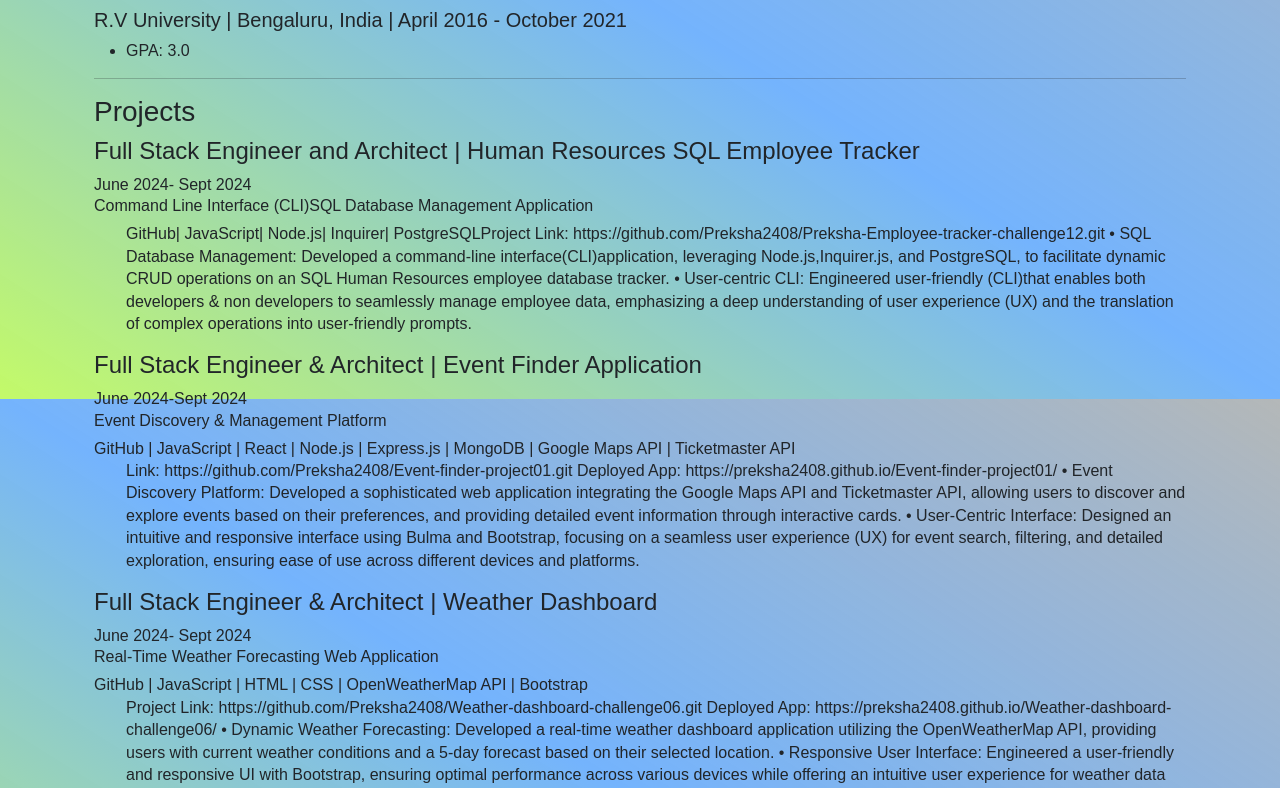
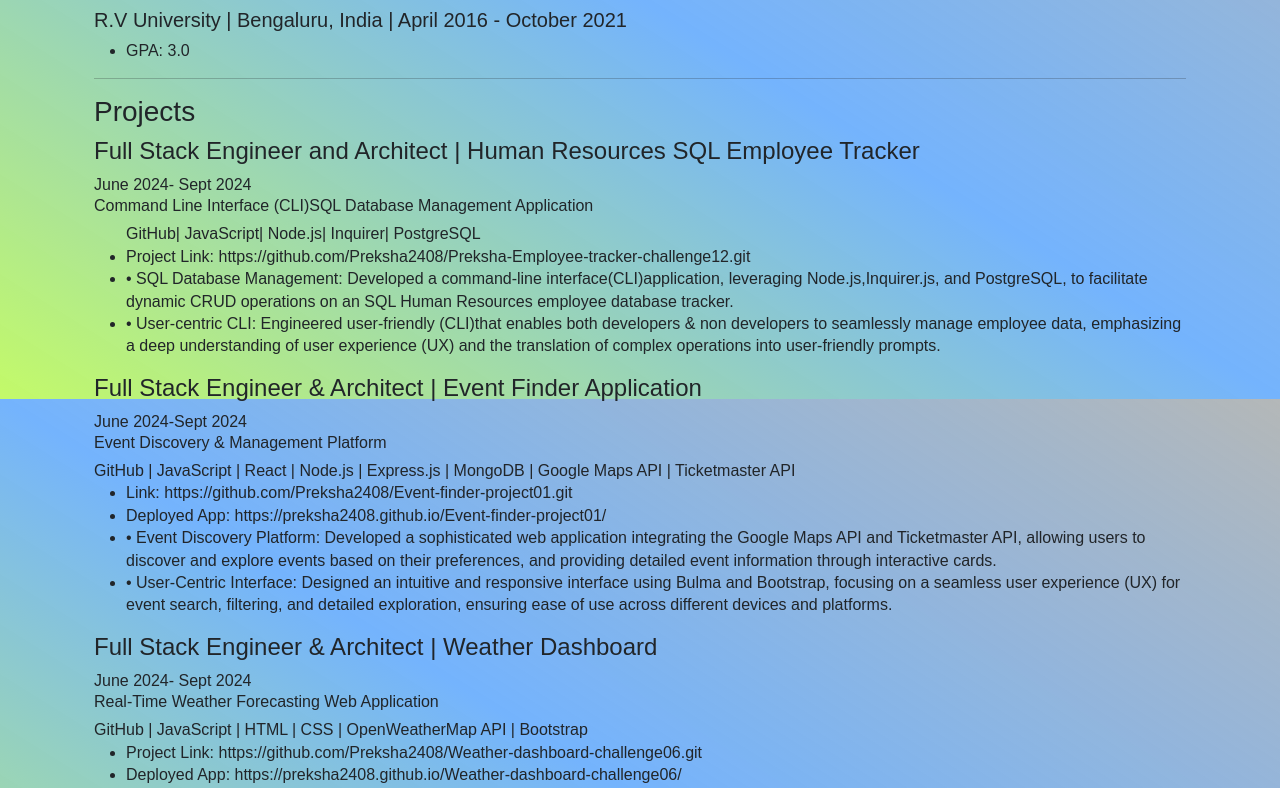
Before and after one commit to Preksha2408/Preksha-React-portfolio-challenge20, a React (Create React App) app: page /Resume in a window 1280 px wide. Shown: the part 2001-2789 px from the top of the page. Built offline with nearby package versions, Linux system fonts and the light colour scheme.

Commit message:
Added some rows and colums

```diff
--- a/src/components/Resume.jsx
+++ b/src/components/Resume.jsx
@@ -134,39 +134,39 @@ function Resume() {
               <h4>Full Stack Engineer and Architect | Human Resources SQL Employee Tracker    </h4>                                                                              June 2024- Sept 2024
               <h6>Command Line Interface (CLI)SQL Database Management Application         </h6>
               <ul>                                                                         GitHub| JavaScript| Node.js| Inquirer| PostgreSQL
-              <a href>Project Link: https://github.com/Preksha2408/Preksha-Employee-tracker-challenge12.git </a>
-                •	SQL Database Management: Developed a command-line interface(CLI)application, leveraging Node.js,Inquirer.js, and PostgreSQL, to facilitate dynamic CRUD operations on an SQL Human Resources employee database tracker.
-                •	User-centric CLI: Engineered user-friendly (CLI)that enables both developers & non developers to seamlessly manage employee data, emphasizing a deep understanding of user experience (UX) and the translation of complex operations into user-friendly prompts.
+              <li><a href>Project Link: https://github.com/Preksha2408/Preksha-Employee-tracker-challenge12.git </a></li>
+                <li>•	SQL Database Management: Developed a command-line interface(CLI)application, leveraging Node.js,Inquirer.js, and PostgreSQL, to facilitate dynamic CRUD operations on an SQL Human Resources employee database tracker.</li>
+                <li>•	User-centric CLI: Engineered user-friendly (CLI)that enables both developers & non developers to seamlessly manage employee data, emphasizing a deep understanding of user experience (UX) and the translation of complex operations into user-friendly prompts.</li>
               </ul>
               <h4>Full Stack Engineer & Architect | Event Finder Application     </h4>                                                                                                                     June 2024-Sept 2024
               <h6>Event Discovery & Management Platform         </h6>                        GitHub | JavaScript | React | Node.js | Express.js | MongoDB | Google Maps API | Ticketmaster API
               <ul>
-              <a href> Link: https://github.com/Preksha2408/Event-finder-project01.git </a>
-              <a href> Deployed App: https://preksha2408.github.io/Event-finder-project01/ </a>
-                •	Event Discovery Platform: Developed a sophisticated web application integrating the Google Maps API and Ticketmaster API, allowing users to discover and explore events based on their preferences, and providing detailed event information through interactive cards.
-                •	User-Centric Interface: Designed an intuitive and responsive interface using Bulma and Bootstrap, focusing on a seamless user experience (UX) for event search, filtering, and detailed exploration, ensuring ease of use across different devices and platforms.
+              <li><a href> Link: https://github.com/Preksha2408/Event-finder-project01.git </a></li>
+              <li><a href> Deployed App: https://preksha2408.github.io/Event-finder-project01/ </a></li>
+                <li>•	Event Discovery Platform: Developed a sophisticated web application integrating the Google Maps API and Ticketmaster API, allowing users to discover and explore events based on their preferences, and providing detailed event information through interactive cards.</li>
+                <li>•	User-Centric Interface: Designed an intuitive and responsive interface using Bulma and Bootstrap, focusing on a seamless user experience (UX) for event search, filtering, and detailed exploration, ensuring ease of use across different devices and platforms.</li>
               </ul>
               <h4>Full Stack Engineer & Architect | Weather Dashboard         </h4>                                                                                                                         June 2024- Sept 2024
               <h6>Real-Time Weather Forecasting Web Application            </h6>
               GitHub | JavaScript | HTML | CSS | OpenWeatherMap API | Bootstrap
               <ul>
-                <a href>Project Link: https://github.com/Preksha2408/Weather-dashboard-challenge06.git </a>
-                <a href>Deployed App: https://preksha2408.github.io/Weather-dashboard-challenge06/ </a>
+                <li><a href>Project Link: https://github.com/Preksha2408/Weather-dashboard-challenge06.git </a></li>
+                <li><a href>Deployed App: https://preksha2408.github.io/Weather-dashboard-challenge06/ </a></li>
 
-                •	Dynamic Weather Forecasting: Developed a real-time weather dashboard application utilizing the OpenWeatherMap API, providing users with current weather conditions and a 5-day forecast based on their selected location.
-                •	Responsive User Interface: Engineered a user-friendly and responsive UI with Bootstrap, ensuring optimal performance across various devices while offering an intuitive user experience for weather data visualization.
+                <li>•	Dynamic Weather Forecasting: Developed a real-time weather dashboard application utilizing the OpenWeatherMap API, providing users with current weather conditions and a 5-day forecast based on their selected location.</li>
+                <li>•	Responsive User Interface: Engineered a user-friendly and responsive UI with Bootstrap, ensuring optimal performance across various devices while offering an intuitive user experience for weather data visualization.</li>
               </ul>
 
               <h4>Project Manager & Full Stack Engineer | Event Planner      </h4>                                                                                                                            June 2024- Sept 2024
               <h6> Event Management Platform      </h6>                                                GitHub | JavaScript | React | Node.js | Express.js | MongoDB | Google Calendar API | Framer Motion
               <ul>
-                <a href> Project Link:  https://github.com/Preksha2408/Preksha-PrestigePlanner-client.git </a>
+                <li><a href> Project Link:  https://github.com/Preksha2408/Preksha-PrestigePlanner-client.git </a></li>
 
-                <a href> Deployed App : https://prestigeplanners.netlify.app/ </a>
+                <li><a href> Deployed App : https://prestigeplanners.netlify.app/ </a></li>
 
-                •	Comprehensive Event Management: Developed a sophisticated event management platform that enables users to create, update, and delete events, manage customer data, and track event timelines.
-                •	Seamless Integration with Google Calendar: Implemented Google Calendar API integration for synchronizing event schedules, ensuring users can manage their events efficiently.
-                •	Robust Backend: Leveraged Node.js and Express.js to construct a reliable server-side application, with MongoDB providing a scalable and flexible database solution.
+                <li>•	Comprehensive Event Management: Developed a sophisticated event management platform that enables users to create, update, and delete events, manage customer data, and track event timelines.</li>
+                <li>•	Seamless Integration with Google Calendar: Implemented Google Calendar API integration for synchronizing event schedules, ensuring users can manage their events efficiently.</li>
+                <li>•	Robust Backend: Leveraged Node.js and Express.js to construct a reliable server-side application, with MongoDB providing a scalable and flexible database solution.</li>
               </ul>
               <h4>
                 Project Manager & Full Stack Engineer | Book Search Engine     </h4>                                                                                                                   June 2024- Sept 2024
@@ -176,19 +176,19 @@ function Resume() {
 
                 <a href> Deployed App: https://preksha-book-search-engine.onrender.com </a>
 
-              •	Advanced Book Searching: Developed a robust book search engine utilizing the Google Books API, enabling users to search for books by title, author, or ISBN.
-              •	Comprehensive Data Management: Employed MongoDB for efficient storage and retrieval of user search history and favorite books.
-              •	Optimized Data Querying: Integrated GraphQL for seamless querying and manipulation of book data, enhancing the performance and efficiency of data handling.
+              <li>•	Advanced Book Searching: Developed a robust book search engine utilizing the Google Books API, enabling users to search for books by title, author, or ISBN.</li>
+              <li>•	Comprehensive Data Management: Employed MongoDB for efficient storage and retrieval of user search history and favorite books.</li>
+              <li>•	Optimized Data Querying: Integrated GraphQL for seamless querying and manipulation of book data, enhancing the performance and efficiency of data handling.</li>
               </ul>
               <h4>Full Stack Engineer & Architect | Professional Portfolio     </h4>                                                                                                                          June 2024- Sept 2024
               <h6> Professional Portfolio       </h6>
               <ul>                                                                                                                 GitHub | JavaScript | React | Node.js | Express.js | MongoDB
-                Project Link : https://github.com/Preksha2408/Preksha-React-portfolio-challenge20.git
-                Deployed App: https://preksha-react-portfolio.netlify.app/
+                <a href>Project Link : https://github.com/Preksha2408/Preksha-React-portfolio-challenge20.git </a>
+                <a href>Deployed App: https://preksha-react-portfolio.netlify.app/ </a>
 
 
-                •	Showcasing Professional Skills: Developed a comprehensive professional portfolio to highlight technical skills, projects, and professional experiences.
-                •	Interactive User Interface: Utilized React to create a dynamic and interactive user interface, providing an engaging and seamless browsing experience.
+                <li>•	Showcasing Professional Skills: Developed a comprehensive professional portfolio to highlight technical skills, projects, and professional experiences.</li>
+                <li>•	Interactive User Interface: Utilized React to create a dynamic and interactive user interface, providing an engaging and seamless browsing experience.</li>
               </ul>
             </div>
           </Col>
```
